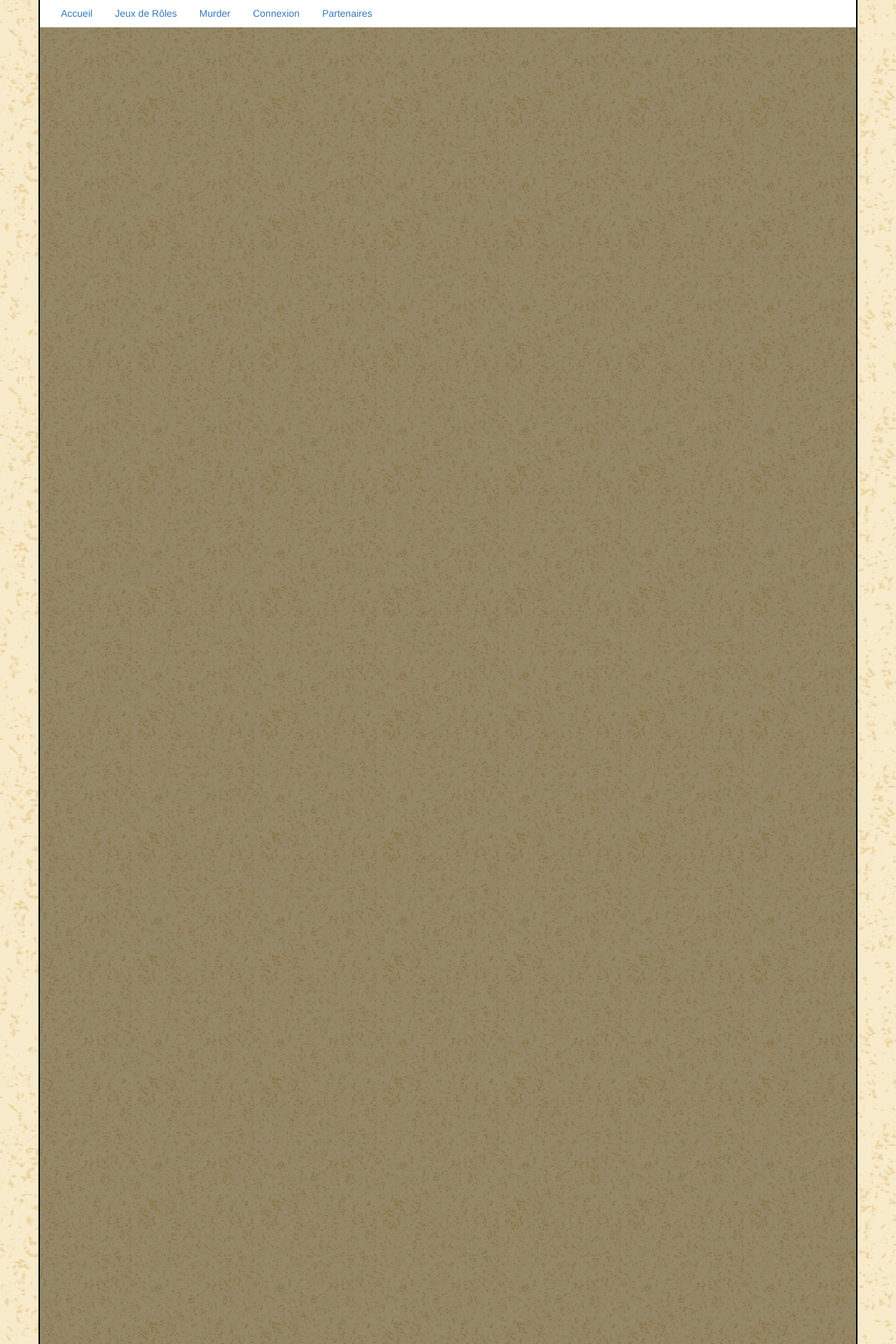
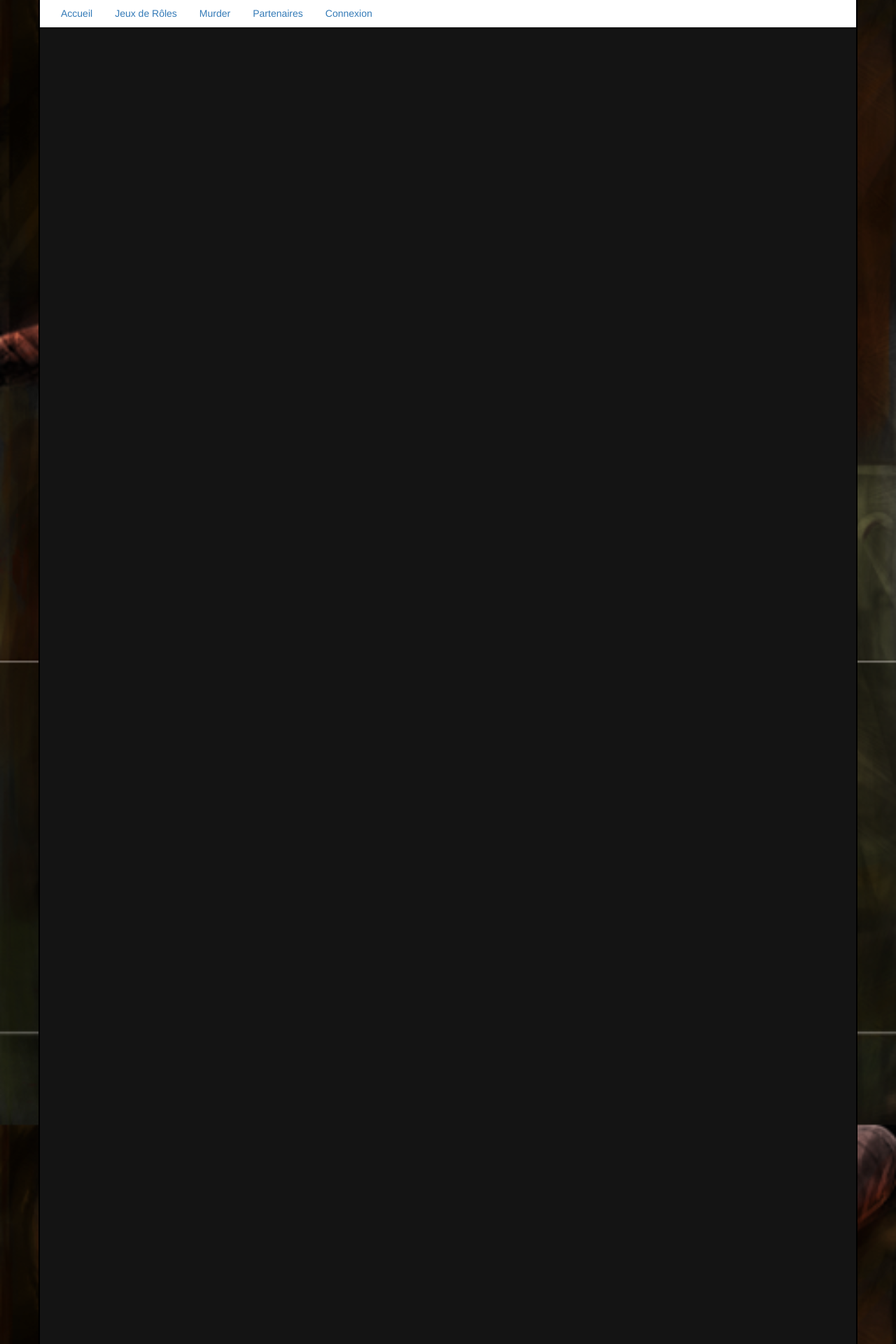
Before and after one commit to Namidal/demons-www, a PHP site: page /TablesJDR.php in a window 1280 px wide. Shown: the part 203-2123 px from the top of the page at 70% size. Run offline with PHP 8.4, Linux system fonts and the light colour scheme; data that the repository does not hold is empty.

Commit message:
Change to style (background and container) and to textarea in JDRTables.php

```diff
--- a/Private/config.php
+++ b/Private/config.php
@@ -1,6 +1,6 @@
 <?php
 	try{
-		$db = new PDO('mysql:host=mariadb;dbname=dmm;charset=utf8','dmm','p4snyjzVzmwW4Bhd');
+		$db = new PDO('mysql:host=localhost;dbname=dmm;charset=utf8','dmm','p4snyjzVzmwW4Bhd');
 		$db->setAttribute(PDO::ATTR_ERRMODE, PDO::ERRMODE_WARNING);
 	} catch(Exception $e) {
 		die('Erreur : '.$e->getMessage());
--- a/Public/css/Index.css
+++ b/Public/css/Index.css
@@ -1,13 +1,17 @@
-html, body {
+html {
 	margin: 0;
-	background: url("../../Public/texture/green_cup.png");
+	background: url("../../Public/image/affiche.png");
+	background-size: 100%;
 }
 
 .ider {
-	background: url("../../Public/texture/fond.png");
-	background-size: 15%;
+	background-color: rgba(20,20,20,1);
 	min-height: 2000px;
-	padding: 5%;
+	padding: 5% 0;
+}
+
+.ider > * {
+	margin-bottom: 50px;
 }
 
 body.container {
@@ -22,11 +26,6 @@ div.container {
 	width: 100%;
 }
 
-#logincontainer {
-	background: url("../../Public/texture/fond.png");
-	background-size: 15%;
-}
-
 #affiche {
   border: 5px solid black;
   border-radius: 20px;
--- a/Public/css/TablesJDR.css
+++ b/Public/css/TablesJDR.css
@@ -1,9 +1,9 @@
 .partydescriptionbox{
 	overflow: auto;
-	margin-top: 5%;
+	margin-top: 10px;
 	border: 2px solid grey;
-	padding: 2% 2% 2% 5%;
-	margin-bottom: 5%;
+	padding: 5px 0% 5px 0%;
+	margin-bottom: 20px;
 	width: 95%;
 	height: 300px;
 }
--- a/Public/css/log.css
+++ b/Public/css/log.css
@@ -1,11 +1,3 @@
-::selection {
-  background-color: #b5e2e7;
-}
-
-::-moz-selection {
-  background-color: #8ac7d8;
-}
-
 #logbox {
   padding: 10px;
   margin: 50px auto;
--- a/TablesJDR.php
+++ b/TablesJDR.php
@@ -75,8 +75,6 @@
 							</div>
 						</div>
 					</div>
-					<br/>
-					<br/>
 
 					<div class="container" style="padding-left:4%; padding-right:4%;">
 						<div class="row">
@@ -101,7 +99,7 @@
 													<div class="active item carouselitem'.$row['idSession'].'" data-slide-number="'.$index.'">
 
 														<div class="partydescriptionbox" style="height:380px;">
-															<p class="col-md-7">'.$row2['description'].'</p>
+															<textarea style="border:none" name="textarea" rows="13" cols="50" readonly=true>'.$row2['description'].'</textarea>
 															<img class="col-md-5" src="'.$row2['image'].'">
 														</div>
 													</div>
@@ -112,8 +110,8 @@
 													<div class="item carouselitem'.$row['idSession'].'" data-slide-number="'.$index.'">
 
 														<div class="partydescriptionbox" style="height:380px;">
+															<textarea style="border:none" name="textarea" rows="13" cols="50" readonly=true>'.$row2['description'].'</textarea>
 															<img style="float:right; max-width:250px; max-height:300px; min-width:150px; min-height:200px;" src="'.$row2['image'].'">
-															<p>'.$row2['description'].'</p>
 														</div>
 													</div>
 
@@ -274,7 +272,7 @@
 												</div>
 												<div class="col-md-6">
 													<h1>Description de la partie</h1>
-													<textarea name="description" type="text" placeholder="Une description de votre partie" required="required" class="input" style="height:180px;"/>'.$row2['description'].'</textarea>
+													<textarea name="description" type="textarea" placeholder="Une description de votre partie" required="required" class="input" style="height:180px;"/>'.$row2['description'].'</textarea>
 													<input value="'.$row2['image'].'" name="image" type="text" placeholder="Entrer une URL d\'image pour illustrer votre partie" class="input"/>
 													<input type="submit" value="Modifier les informations" class="inputButton" style="position:relative; top:60px;"/>
 												</div>
@@ -340,7 +338,7 @@
 					echo('
 										<li class="col-sm-3" style="position:relative; margin-left:15px; margin-right:-30px;">
 											<a id="carousel-selector'.$row['idSession'].'-'.$index.'" class="thumbnail image158" style="width:100%; height:150px; text-align:center; vertical-align:middle;">
-												<p style="background: rgba('.$r.','.$g.','.$b.',0.1); margin:0; height:140px; width:215px; z-index:50; position:absolute;"></p>
+												<p style="background: rgba('.$r.','.$g.','.$b.',0.1); margin:0; height:140px; width:calc(100%-5px); z-index:50; position:absolute;"></p>
 												<p style="background: rgba('.$r.','.$g.','.$b.',0.5); margin:0; height:140px; width:100%;"></p>
 												<p class="specialp" style="width:100%; height:100%;">
 													<span style="width:215px; height:140px; text-align:center; vertical-align:middle;">'.$row2['name'].'</span>
@@ -411,7 +409,7 @@
 												</div>
 												<div class="col-md-6">
 													<h1>Description de la partie</h1>
-													<textarea name="description" type="text" placeholder="Une description de votre partie" required="required" class="input" style="height:180px;"/></textarea>
+													<textarea name="description" type="textarea" placeholder="Une description de votre partie" required="required" class="input" style="height:180px;"/></textarea>
 													<input name="image" type="text" placeholder="Entrer une URL d\'image pour illustrer votre partie" class="input"/>
 													<input type="submit" value="Inscrire sa partie" class="inputButton"/>
 												</div>
@@ -425,9 +423,7 @@
 								</div>
 								<hr/>
 							</div>
-					</div>
-					<br/>
-					<br/>
+					</div>x
 				');
 			}
 			?>
--- a/Views/include/footer.php
+++ b/Views/include/footer.php
@@ -1,6 +1,5 @@
 <div class="container text-center">
-	<hr/>
-	<div class="row">
+	<div class="row" style="padding:10px">
 		2016 Convention JDR et JDS de l'AIUS
 	</div>
 </div>
--- a/Views/include/menu.php
+++ b/Views/include/menu.php
@@ -22,9 +22,19 @@
 				<li class="dropdown 1777">
 					<a href="murder.php" title="">Murder</a>
 				</li>
+				<li class="dropdown 1777">
+					<a href="partenaires.php" title="">Partenaires</a>
+				</li>
 				<li>
 				<?php
 				session_start();
+				if (isset($_SESSION['identifiant']) && $_SESSION['identifiant']=="DMM") {
+				echo('<a href="admin.php" title="">Administrer</a>');
+				}
+				?>
+				</li>
+				<li>
+				<?php
 				if (isset($_SESSION['identifiant']) && !empty($_SESSION['identifiant'])) {
 				echo('<a href="deconnection.php" title="">Deconnexion</a>');
 				} else {
@@ -32,16 +42,6 @@
 				}
 				?>
 				</li>
-				<li class="dropdown 1777">
-					<a href="partenaires.php" title="">Partenaires</a>
-				</li>
-				<li>
-				<?php
-				if (isset($_SESSION['identifiant']) && $_SESSION['identifiant']=="DMM") {
-				echo('<a href="admin.php" title="">Administrer</a>');
-				}
-				?>
-				</li>
 			</div>
 		</div>
 	</nav>
--- a/connection.php
+++ b/connection.php
@@ -1,3 +1,9 @@
+<?php
+	if(isset($_SESSION['identifiant']) && !empty($_SESSION['identifiant'])){
+	header('location: index.php');
+	}
+?>
+
 <!DOCTYPE html>
 <html lang="fr">
 	<head>
```
Also changed, not shown: admin.php (+0 -11 lines), index.php (+5 -7 lines), Private/Session/MurderUser.php (deleted), Private/Session/set.php (deleted), Public/css/murder.css (deleted), Public/texture/2.png (added), Public/texture/fond2.png (added), Public/texture/fond3.png (renamed from Public/texture/binding_dark.png), Public/texture/green_cup (2).jpg (added), Public/texture/green_cup2.png (added).
